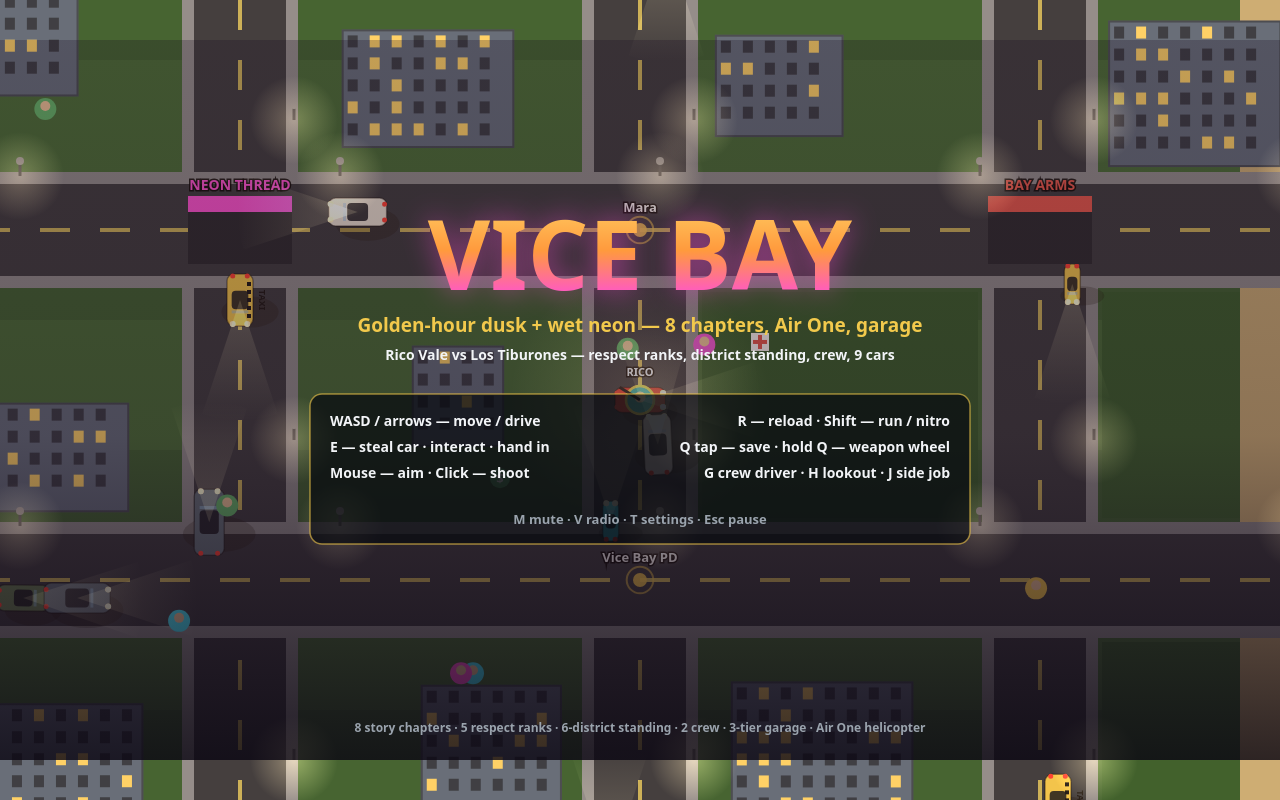
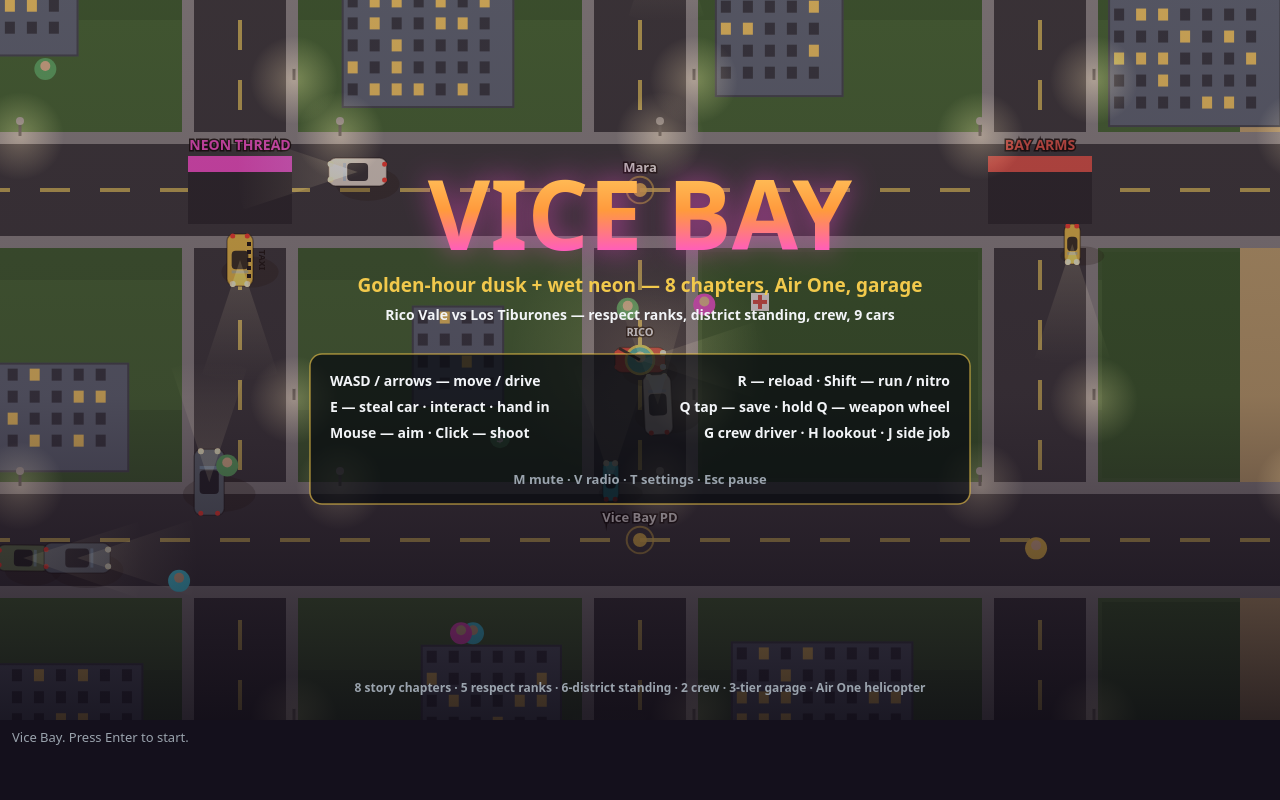
Before and after one commit to Xyzvixx/gta6-01, a plain HTML site: page game/index.html in a window 1280 px wide. Drawn offline with Linux system fonts and the light colour scheme; animation ran at ten frames a second.

Commit message:
gta6-01 v2 REDO: root, screenshots, tests (part 2 of 3)

```diff
--- a/game/index.html
+++ b/game/index.html
@@ -1,19 +1,23 @@
-<!doctype html>
+<!DOCTYPE html>
 <html lang="en">
 <head>
 <meta charset="utf-8">
 <meta name="viewport" content="width=device-width, initial-scale=1">
-<title>Vice Bay — an open-world crime game</title>
+<title>VICE BAY v2 — Canvas 2D open-world crime (gta6-01): 8 chapters, Air One helicopter, 5 respect ranks, 6-district standing, 2 crew, 3-tier garage, weapon wheel, 9 vehicles</title>
 <style>
-  html, body { margin: 0; height: 100%; overflow: hidden; background: #0b0e14; }
-  #game { position: fixed; inset: 0; width: 100%; height: 100%; display: block; touch-action: none; }
-  /* Read aloud, never shown: the status line screen readers announce. */
-  #status { position: absolute; width: 1px; height: 1px; overflow: hidden; clip-path: inset(50%); white-space: nowrap; }
+  html, body { margin: 0; padding: 0; background: #14101c; }
+  body { font-family: system-ui, -apple-system, "Segoe UI", sans-serif; color: #f2f4f7; }
+  #wrap { width: 1280px; max-width: 100vw; margin: 0 auto; }
+  canvas { display: block; width: 100%; height: auto; background: #14101c; }
+  #status { padding: 8px 12px; font-size: 13px; color: #9aa3ad; }
+  #status b { color: #f2c94c; font-weight: 600; }
 </style>
 </head>
 <body>
-<canvas id="game" aria-label="Vice Bay: drive, steal cars, dodge the police and run missions in an open-world city"></canvas>
-<p id="status" role="status" aria-live="polite"></p>
+<div id="wrap">
+  <canvas id="game" width="1280" height="720"></canvas>
+  <div id="status"><b>VICE BAY v2</b> — Golden-hour dusk + wet neon. 8 chapters, Air One, garage. WASD move &middot; E enter car &middot; mouse aim &middot; Q tap save / hold wheel &middot; G/H crew &middot; Esc pause</div>
+</div>
 <script type="module" src="./src/main.js"></script>
 </body>
 </html>
```
